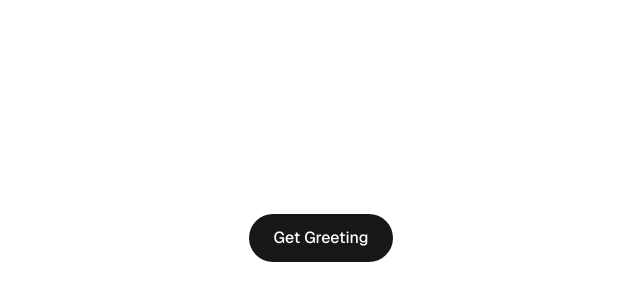
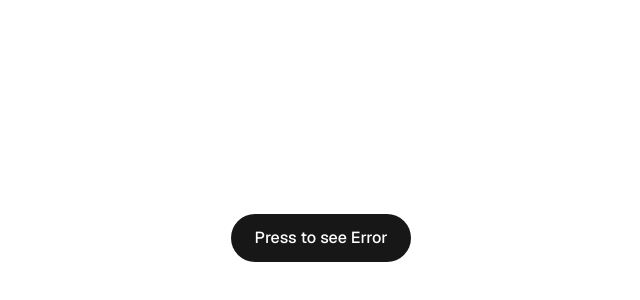
Before and after one commit to dimikot/verceltest, a Next.js app: page / in a window 1280 px wide. Shown: the part 162-462 px from the top of the page, without its empty margins (319-959 px from the left). Built offline with nearby package versions, Linux system fonts and the light colour scheme.

Commit message:
Update button text in Home component from 'Get Greeting' to 'Press to see Error'

```diff
--- a/src/app/page.tsx
+++ b/src/app/page.tsx
@@ -18,7 +18,7 @@ export default function Home() {
           onClick={handleClick}
           className="rounded-full bg-foreground px-6 py-3 text-background font-medium transition-colors hover:bg-[#383838] dark:hover:bg-[#ccc]"
         >
-          Get Greeting
+          Press to see Error
         </button>
         {message && (
           <p className="text-lg text-black dark:text-zinc-50">{message}</p>
```
